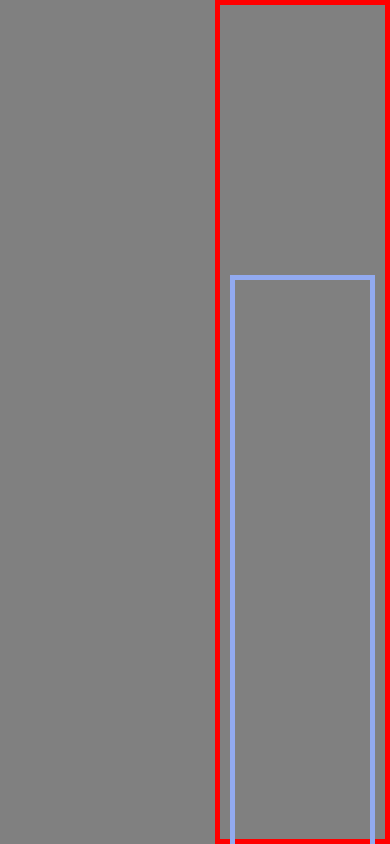
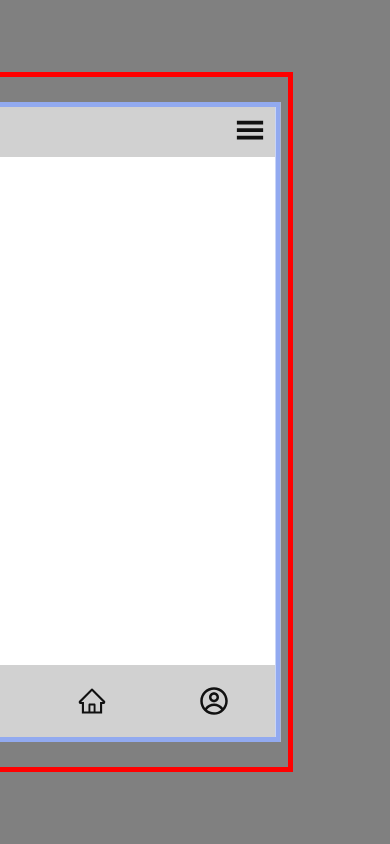
Before and after one commit to zubetcha/Final-project, a React (Create React App) app: page / in a window 390 px wide. Built offline with nearby package versions, Linux system fonts and the light colour scheme.

Commit message:
[Design]수정 모바일프레임, 헤더, 푸터 위치 고정

```diff
--- a/src/App.js
+++ b/src/App.js
@@ -13,8 +13,9 @@ function App() {
     <>
       <ThemeProvider theme={theme}>
         <GlobalStyle />
+        <MobileFrame>
           <ConnectedRouter history={history}>
-          <Route path="/" exact component={MobileFrame} />
+            <Route path="/" exact component={Main} />
             <Route path="/join" exact component={Join} />
             <Route path="/login" exact component={Login} />
             <Route path="/mypage/:nickname" exact component={Mypage} />
@@ -29,6 +30,7 @@ function App() {
             <Route path="/dict/edit/:wordId" exact component={DictEdit} />
             {/* <Route path="" exact component={NotFound} /> */}
           </ConnectedRouter>
+        </MobileFrame>
       </ThemeProvider>
     </>
   )
--- a/src/components/Footer.js
+++ b/src/components/Footer.js
@@ -26,15 +26,15 @@ const Footer = (props) => {
 }
 
 const NavFooter = styled.nav`
-  position: fixed;
+  position: absolute;
   bottom: 0;
   left: 50%;
   transform: translateX(-50%);
-  width: 360px;
+  width: 100%;
   height: 72px;
   background-color: #d1d1d1;
   padding: 12px 0 10px;
-  z-index: 1;
+  z-index: 1000;
 
   .nav-list {
     height: 100%;
--- a/src/components/Header.js
+++ b/src/components/Header.js
@@ -7,8 +7,6 @@ const Header = () => {
   const [show, setShow] = React.useState(false)
   return (
     <>
-      <div></div>
-      <div>
       <NavHeader>
         <ul className="nav-list">
           <h2>Logo</h2>
@@ -17,20 +15,20 @@ const Header = () => {
           </li>
         </ul>
       </NavHeader>
-      </div>
     </>
   )
 }
 
 const NavHeader = styled.nav`
-  position: fixed;
+  position: absolute;
   top: 0;
   left: 50%;
   transform: translateX(-50%);
-  width: 360px;
+  width: 100%;
   height: 50px;
   background-color: #d1d1d1;
   padding: 10px 0 12px;
+  z-index: 1000;
 
   .nav-list {
     height: 100%;
--- a/src/components/MobileFrame.css
+++ b/src/components/MobileFrame.css
@@ -1,29 +1,33 @@
 .WebFullFrame {
   position: fixed;
-  top: 0;
-  bottom: 0;
-  left: 55%;
-  right: 0;
-  max-width: 400px;
-  align-items: center;
+  top: 50%;
+  right: 25%;
+  transform: translateY(-50%);
+  width: 400px;
+  height: 700px;
+  /* align-items: center;
   justify-content: center;
-  vertical-align: middle;
+  vertical-align: middle; */
   /* 레이아웃 작업 후 삭제 */
   border: 5px solid red;
 }
 
 .MobileFullFrame {
-  position: flex;
-  align-items: center;
+  position: absolute;
+  display: flex;
+  align-items: flex-start;
   justify-content: center;
   vertical-align: middle;
-  top: 0;
-  bottom: 0;
-  left: 950px;
-  right: 0;
+  top: 50%;
+  left: 50%;
+  transform: translate(-50%, -50%);
   max-width: 375px;
+  width: 100%;
   height: 640px;
+  margin: 0 auto;
+  /* overflow: hidden; */
   /* 레이아웃 작업 후 삭제 */
   border: 5px solid rgb(146, 170, 240);
-  margin: 270px 10px 300px 10px;
+  background-color: #fff;
+  /* margin: 270px 10px 300px 10px; */
 }
--- a/src/components/MobileFrame.js
+++ b/src/components/MobileFrame.js
@@ -1,11 +1,18 @@
 import React from 'react'
 import './MobileFrame.css'
 
-const MobileFrame = () => {
+import Header from './Header'
+import Footer from './Footer'
+
+const MobileFrame = ({ children }) => {
   return (
     <>
       <div className="WebFullFrame">
-        <div className="MobileFullFrame"></div>
+        <div className="MobileFullFrame">
+          <Header />
+          {children}
+          <Footer />
+        </div>
       </div>
     </>
   )
--- a/src/pages/Main.js
+++ b/src/pages/Main.js
@@ -1,14 +1,14 @@
 import React from 'react'
 
+import MobileFrame from '../components/MobileFrame'
 import Header from '../components/Header'
 import Footer from '../components/Footer'
 
 const Main = (props) => {
   return (
     <>
-      <div>
-        <Header />
-        <Footer />
+      <div style={{ position: 'relative', padding: '70px 10px', width: '100%', height: '100%' }}>
+        <p>메인!</p>
       </div>
     </>
   )
```
Lines whose indentation alone changed are shown as unchanged.
